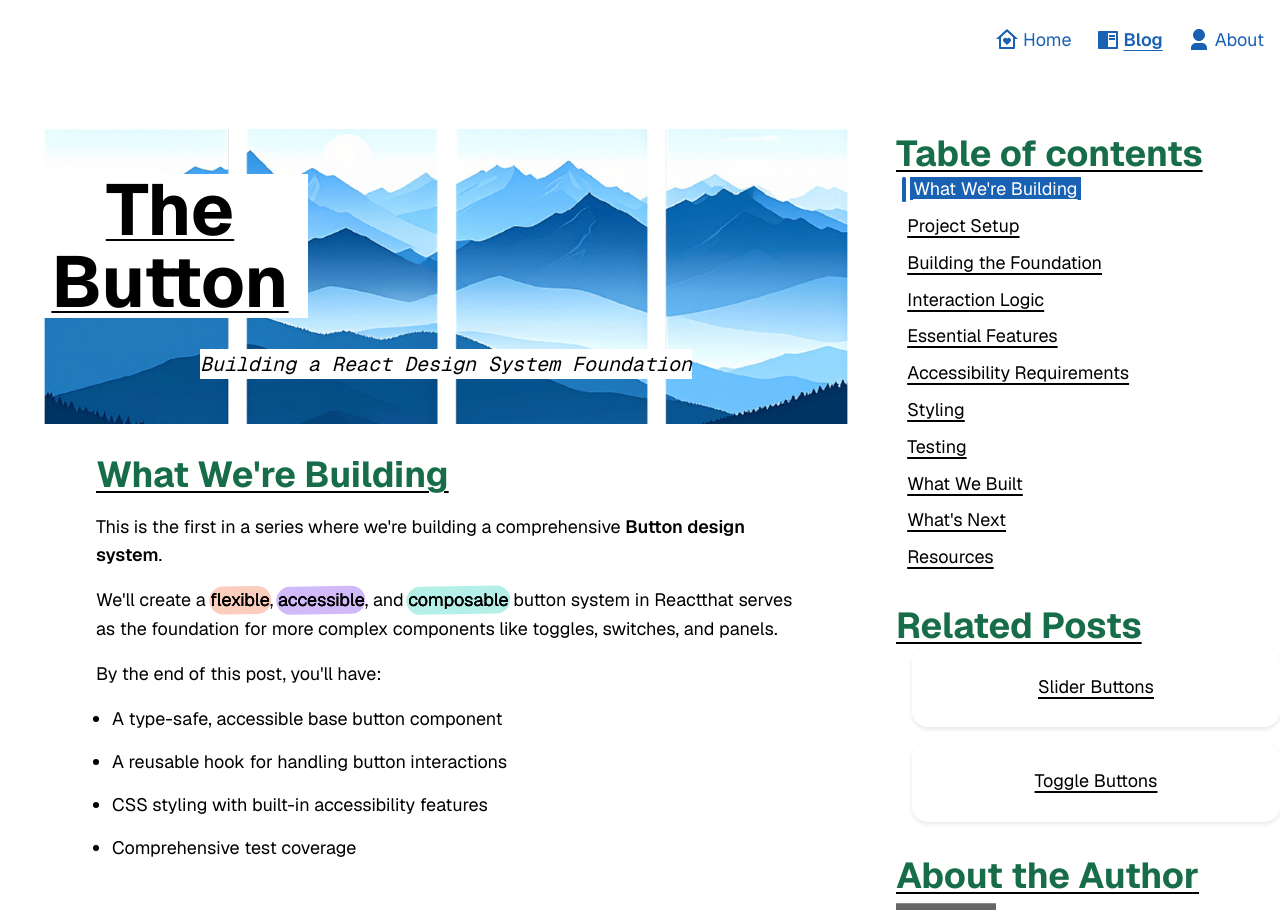
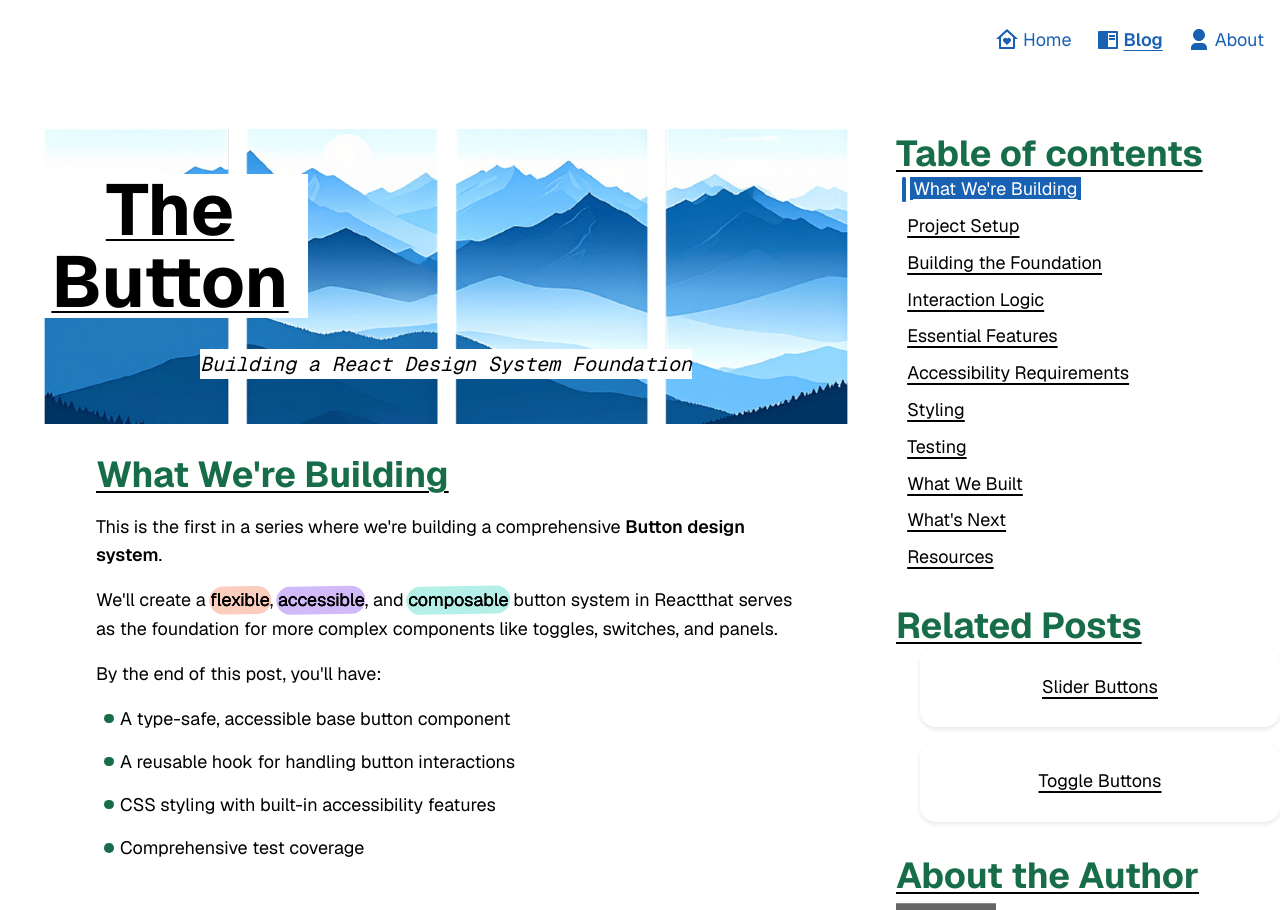
Before and after one commit to codercarl1243/react_components_system, a Next.js app: page /blog/design-system/buttons/base2 in a window 1280 px wide. Shown: the top 910 px of the page. Built offline with nearby package versions, Linux system fonts and the light colour scheme.

Commit message:
UPDATE list styling . wip

```diff
--- a/app/styles/components/list.css
+++ b/app/styles/components/list.css
@@ -1,10 +1,20 @@
 .list {
     margin: 0;
-    padding-inline-start: 1rem;
-    list-style-position: outside;
+    list-style-type: none;
     font-size: inherit;
+    padding-inline-start: calc(var(--spacing) * 2);
 }
-
+.list li {
+  position: relative;
+  padding-inline-start: 1rem;
+}
+.list li::before {
+  position: absolute;
+  left: 0;
+  top: 0.5em;
+  width: 0.6rem;
+  height: 0.6rem;
+}
 /* Spacing variants */
 .list--tight {
   --list-spacing: 0.15lh;
@@ -26,26 +36,43 @@
 }
 
 /* Unordered list variants */
-.list--disc {
-  list-style-type: disc;
+.list--disc li::before {
+    content: '';
+    background-color: var(--color-secondary-400);
+    border-radius: 50%;
 }
 
-.list--circle {
-  list-style-type: circle;
+.list--circle li::before {
+    content: '';
+    border: 1px solid var(--color-secondary-400);
+    background-color: var(--color-secondary-100);
+    border-radius: 50%;
 }
 
-.list--square {
-  list-style-type: square;
-}
-
-.list--none {
-  list-style-type: none;
+.list--square li::before {
+    content: '';
+    width: 0.5rem;
+    height: 0.5rem;
+    border-radius: 0;
 }
 
 /* Ordered list variants */
+:where(.list--decimal,
+       .list--lower-alpha,
+       .list--upper-alpha,
+       .list--lower-roman,
+       .list--upper-roman) li::before {
+    content: counter(list-item) '.';
+    counter-increment: list-item;
+    font-weight: 600;
+    color: var(--color-secondary-400);
+    font-size: 0.9em;
+    top: 0;
+}
 .list--decimal {
   list-style-type: decimal;
 }
+
 
 .list--lower-alpha {
   list-style-type: lower-alpha;
```
